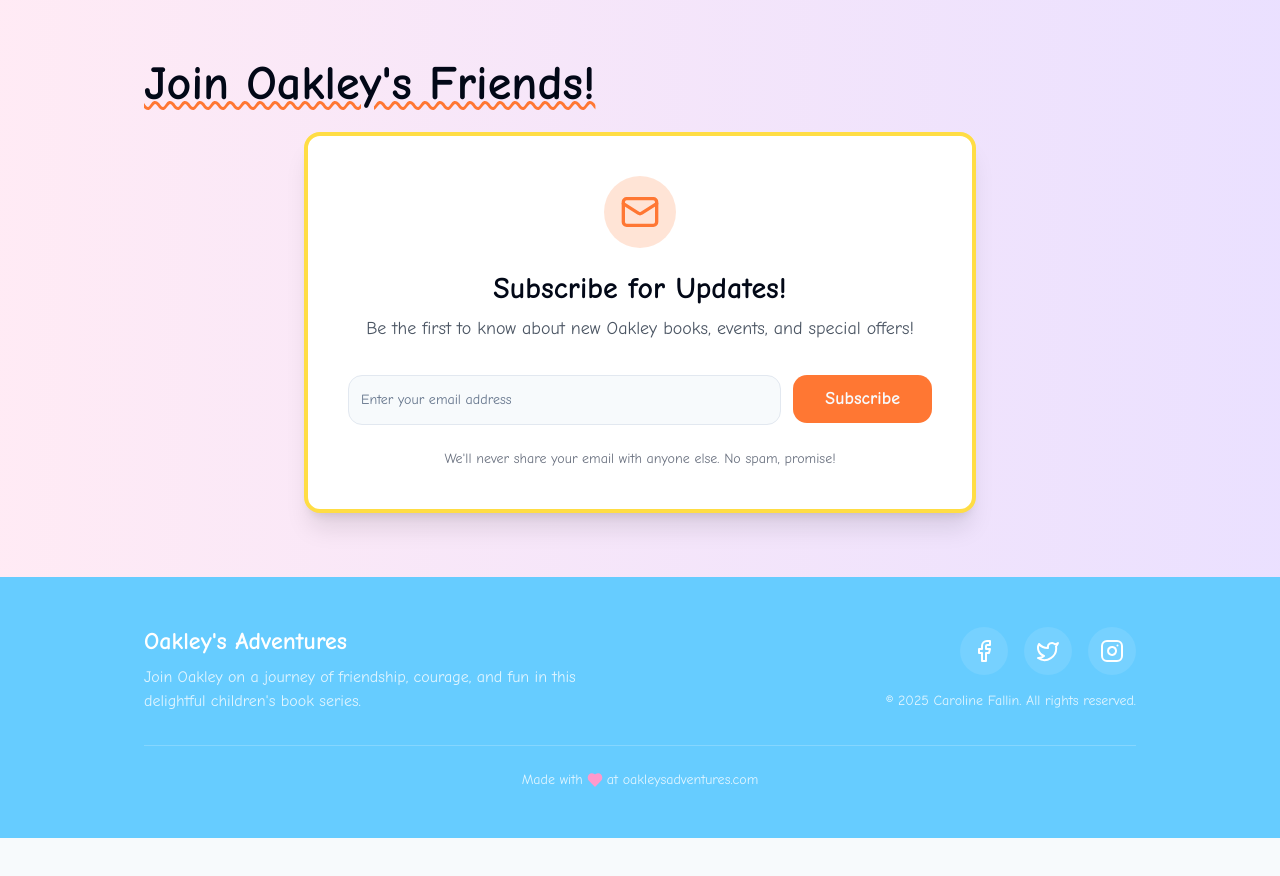
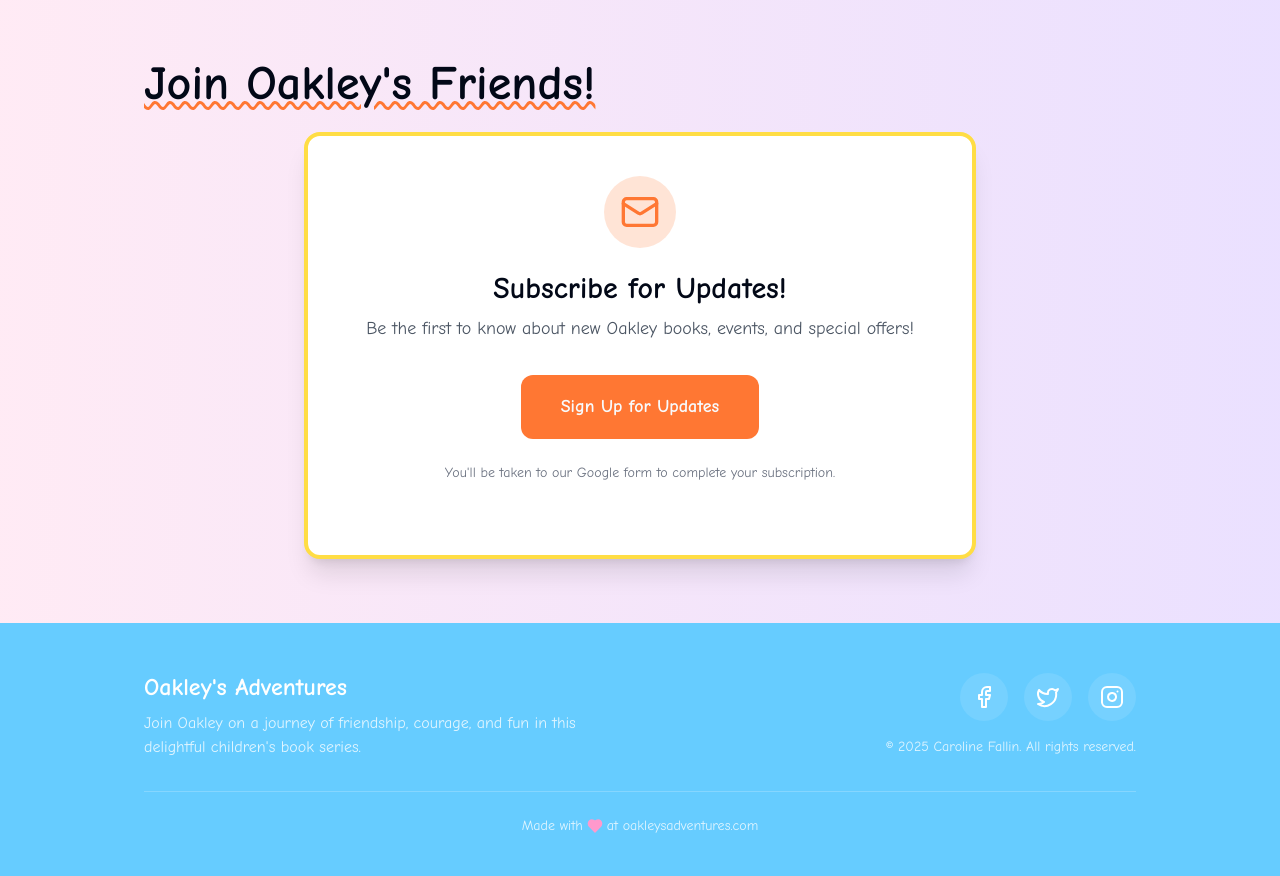
Before and after one commit to oakleysadventures/oakleys-adventure-hub, a React (Vite) app: page / in a window 1280 px wide. Shown: the part 2600-3476 px from the top of the page. Before the commit the page ends 3438 px from the top, so only its background shows below. Built offline with nearby package versions, Linux system fonts and the light colour scheme.

Commit message:
Replace subscribe form with Google Form
Update the subscribe section to use a Google Form instead of the current implementation.

```diff
--- a/src/components/SubscribeSection.tsx
+++ b/src/components/SubscribeSection.tsx
@@ -1,43 +1,9 @@
 
-import React, { useState } from 'react';
+import React from 'react';
 import { Button } from '@/components/ui/button';
-import { Input } from '@/components/ui/input';
-import { Mail, CheckCircle } from 'lucide-react';
-import { useToast } from '@/hooks/use-toast';
+import { Mail } from 'lucide-react';
 
 const SubscribeSection = () => {
-  const [email, setEmail] = useState('');
-  const [isSubmitting, setIsSubmitting] = useState(false);
-  const [isSubscribed, setIsSubscribed] = useState(false);
-  const { toast } = useToast();
-
-  const handleSubmit = (e: React.FormEvent) => {
-    e.preventDefault();
-    if (!email) {
-      toast({
-        title: "Oops!",
-        description: "Please enter your email address.",
-        variant: "destructive",
-      });
-      return;
-    }
-
-    setIsSubmitting(true);
-
-    // Simulate API call
-    setTimeout(() => {
-      setIsSubmitting(false);
-      setIsSubscribed(true);
-      setEmail('');
-
-      toast({
-        title: "Hooray!",
-        description: "You're now subscribed to Oakley's Adventures updates!",
-        variant: "default",
-      });
-    }, 1500);
-  };
-
   return (
     <section id="subscribe" className="py-16 bg-gradient-to-r from-oakley-pink/20 to-oakley-purple/20">
       <div className="container max-w-5xl mx-auto px-4">
@@ -51,50 +17,21 @@ const SubscribeSection = () => {
               <Mail size={40} className="text-oakley-orange" />
             </div>
             <h3 className="text-2xl md:text-3xl font-bold mb-2">Subscribe for Updates!</h3>
-            <p className="text-lg text-gray-600">
+            <p className="text-lg text-gray-600 mb-8">
               Be the first to know about new Oakley books, events, and special offers!
             </p>
+
+            <Button
+              className="bg-oakley-orange hover:bg-oakley-orange/90 font-bold text-lg py-8 px-10 rounded-xl transition-all hover:scale-105"
+              onClick={() => window.open("https://forms.gle/yourGoogleFormUrlHere", "_blank")}
+            >
+              Sign Up for Updates
+            </Button>
+
+            <p className="text-sm text-gray-500 text-center mt-6">
+              You'll be taken to our Google form to complete your subscription.
+            </p>
           </div>
-
-          {isSubscribed ? (
-            <div className="flex flex-col items-center gap-4 py-6">
-              <div className="p-3 rounded-full bg-green-100">
-                <CheckCircle size={48} className="text-green-600" />
-              </div>
-              <p className="text-lg font-medium text-center">
-                Thank you for subscribing to Oakley's Adventures updates!
-              </p>
-              <Button
-                onClick={() => setIsSubscribed(false)}
-                variant="outline"
-                className="mt-2"
-              >
-                Subscribe another email
-              </Button>
-            </div>
-          ) : (
-            <form onSubmit={handleSubmit} className="space-y-4">
-              <div className="flex flex-col sm:flex-row gap-3">
-                <Input
-                  type="email"
-                  placeholder="Enter your email address"
-                  className="flex-grow text-lg py-6"
-                  value={email}
-                  onChange={(e) => setEmail(e.target.value)}
-                />
-                <Button
-                  type="submit"
-                  className="bg-oakley-orange hover:bg-oakley-orange/90 font-bold text-lg py-6 px-8"
-                  disabled={isSubmitting}
-                >
-                  {isSubmitting ? "Subscribing..." : "Subscribe"}
-                </Button>
-              </div>
-              <p className="text-sm text-gray-500 text-center pt-2">
-                We'll never share your email with anyone else. No spam, promise!
-              </p>
-            </form>
-          )}
         </div>
       </div>
     </section>
```
